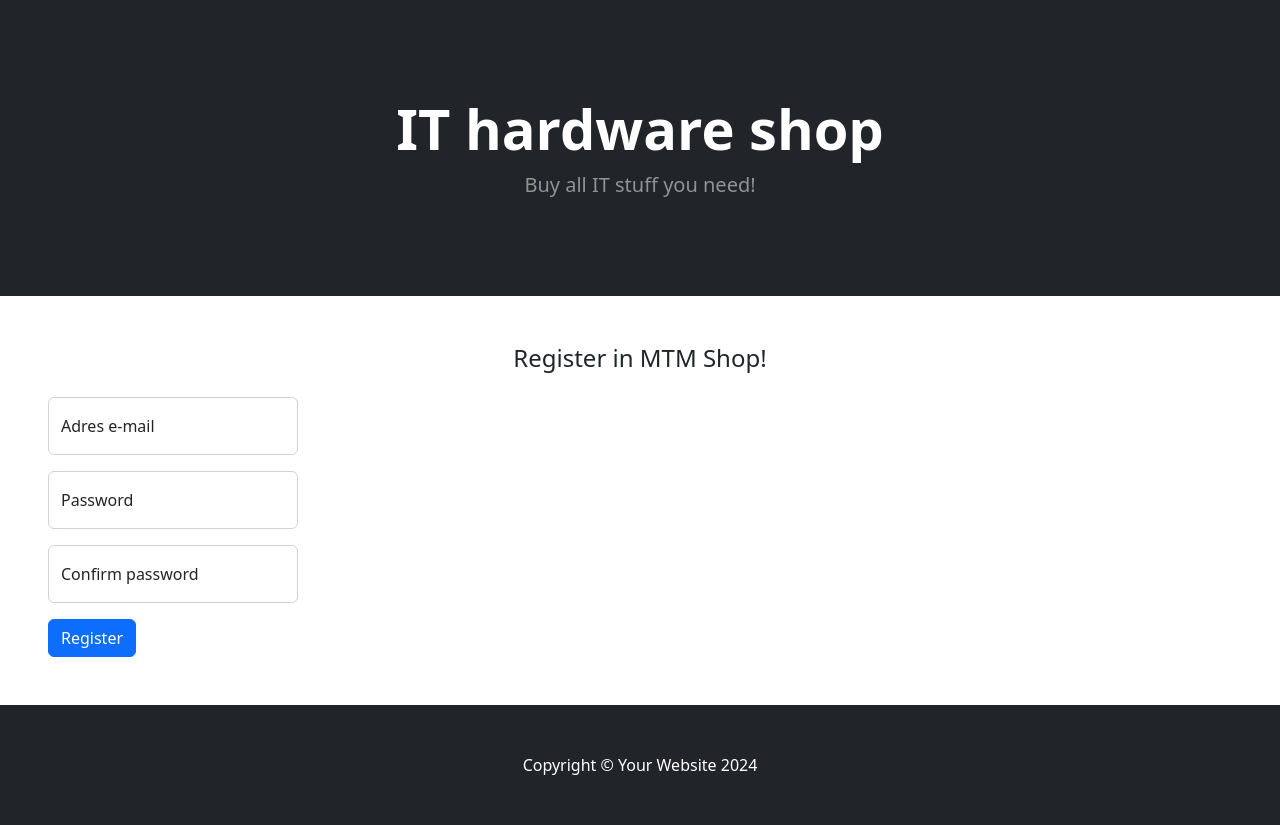
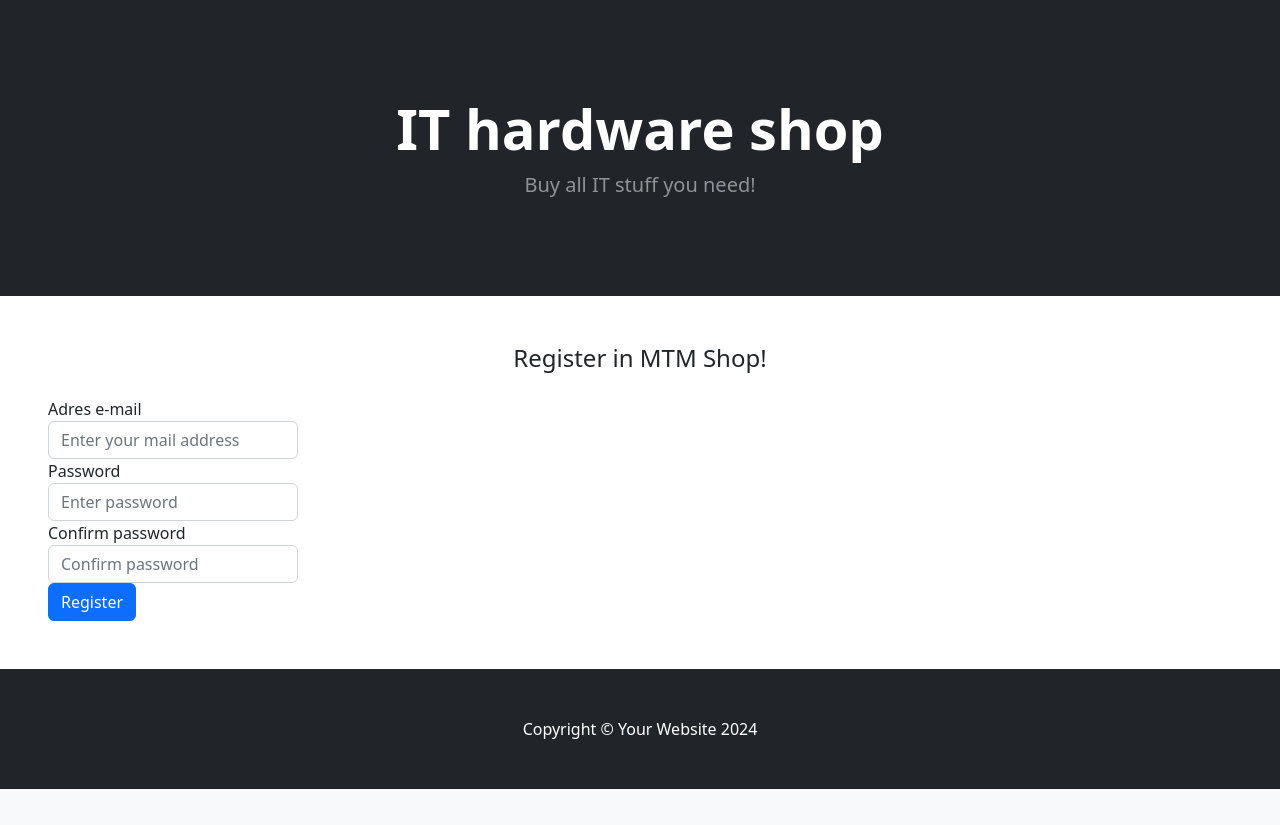
Before and after one commit to majki2k/Projekt_zespolowy, a Flask app: page /register in a window 1280 px wide. Shown: the part 57-882 px from the top of the page. After the commit the page ends 846 px from the top, so only its background shows below. Run offline with Flask 3, Linux system fonts and the light colour scheme; some libraries are stand-ins or nearby versions.

Commit message:
register html changed

```diff
--- a/app/templates/register.html
+++ b/app/templates/register.html
@@ -13,27 +13,25 @@ Registration
                 <h1 class="h4 text-gray-900 mb-4">Register in MTM Shop!</h1>
             </div>
             <div class="form-group">
-                <div class="form-floating mb-3">
                 <label for="inputEmail">Adres e-mail</label>
                 {{ form.email(class="form-control", placeholder="Enter your mail address", style="width: 250px;", autocomplete="off", onfocus="this.placeholder=''") }}
                 {% if form.email.errors %}
                 <div class="alert alert-danger">{{ form.email.errors[0] }}</div>
                 {% endif %}
             </div>
-                <div class="form-floating mb-3">
+            <div class="form-group">
                 <label for="inputPassword">Password</label>
                 {{ form.password(class="form-control", placeholder="Enter password", style="width: 250px;", autocomplete="off", onfocus="this.placeholder=''") }}
                 {% if form.password.errors %}
                 <div class="alert alert-danger">{{ form.password.errors[0] }}</div>
                 {% endif %}
             </div>
-                <div class="form-floating mb-3">
+            <div class="form-group">
                 <label for="inputPasswordConfirm">Confirm password</label>
                 {{ form.confirm_password(class="form-control", placeholder="Confirm password", style="width: 250px;", autocomplete="off", onfocus="this.placeholder=''") }}
                 {% if form.confirm_password.errors %}
                 <div class="alert alert-danger">Passwords must be the same.</div>
                 {% endif %}
-                </div>
             </div>
 
             <button type="submit" class="btn btn-primary btn-user btn-block">Register</button>
```
Lines whose indentation alone changed are shown as unchanged.
